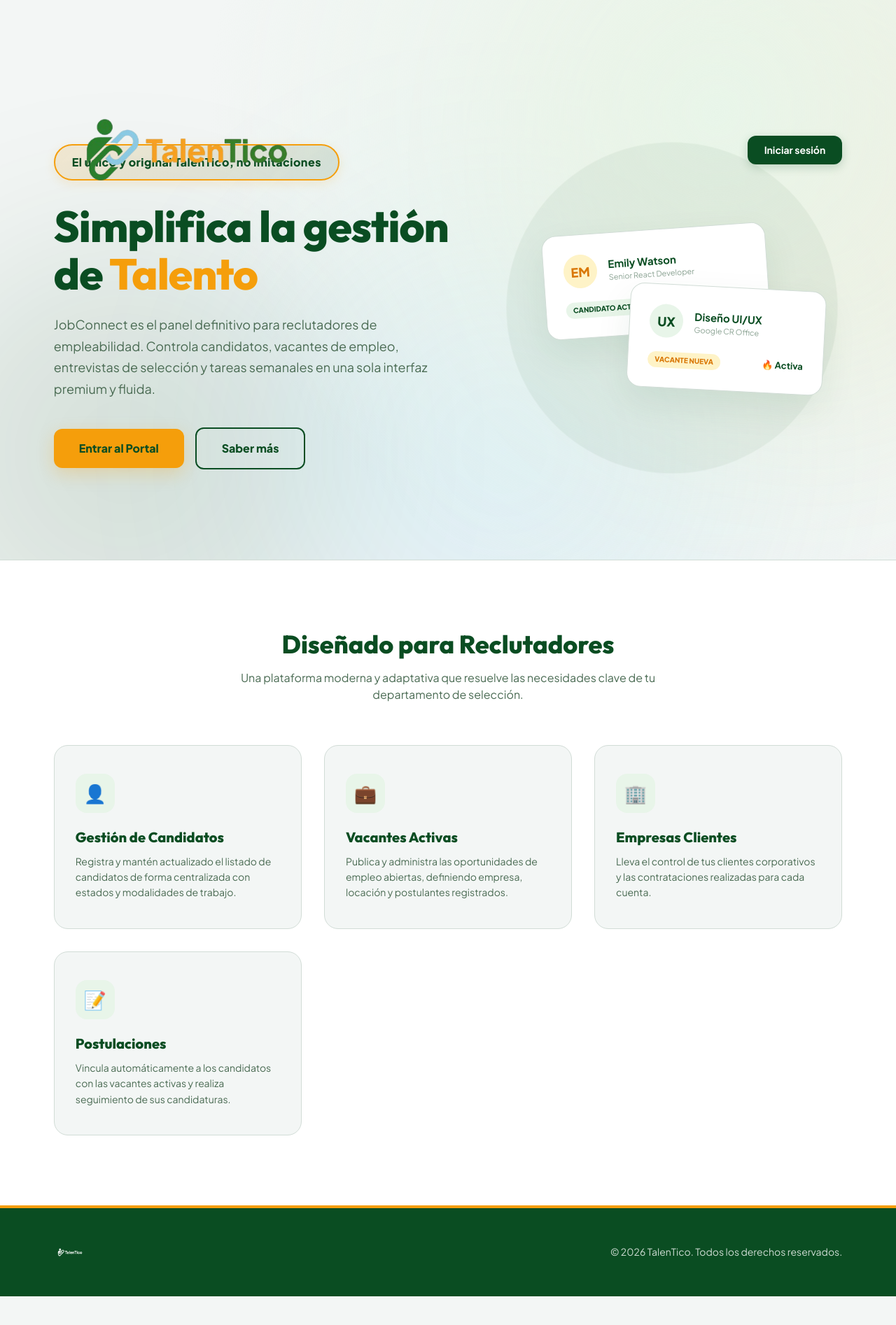
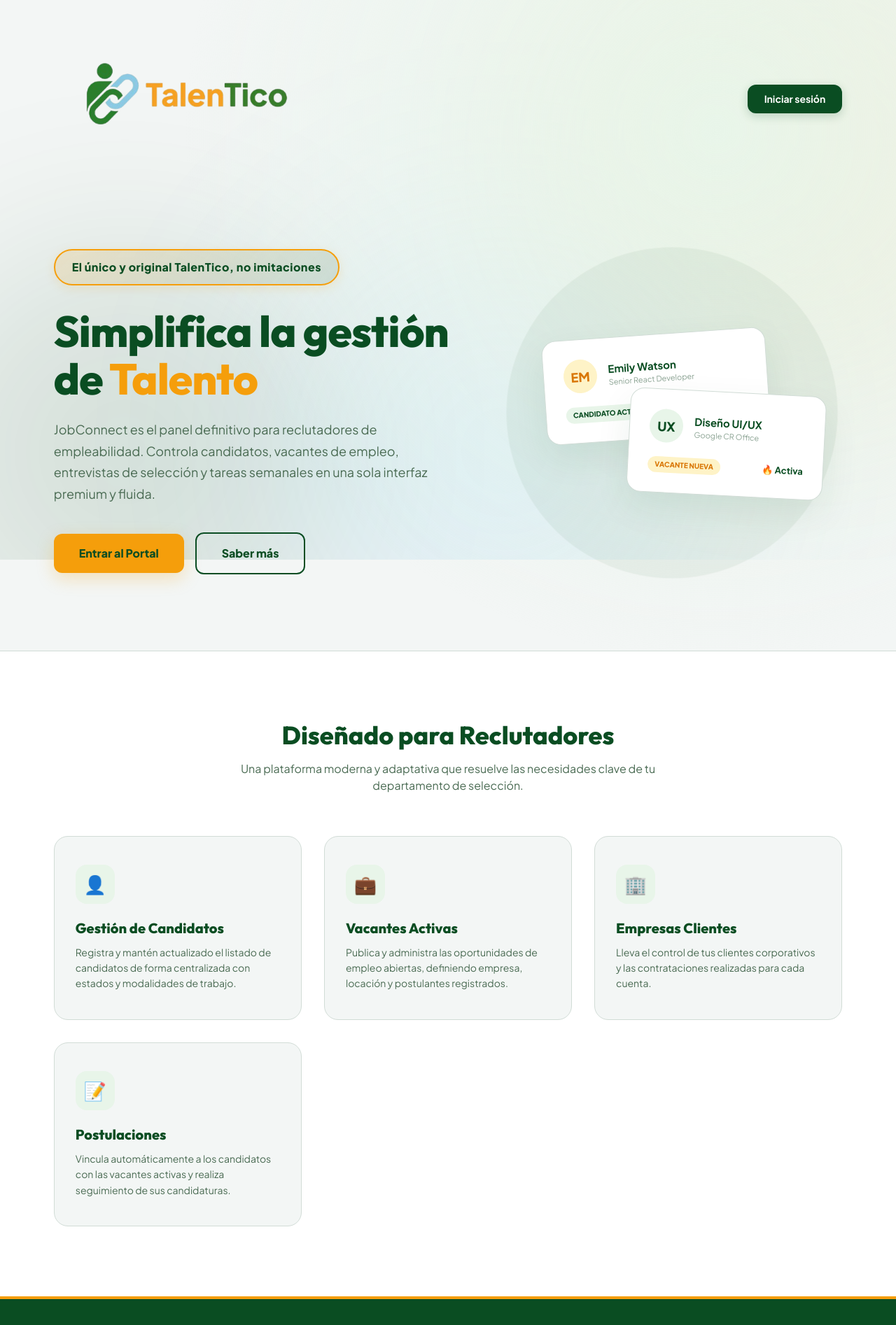
Before and after one commit to ulyssesquiros-FWD/TalenTico, a website built with Vite: page talentico/index.html in a window 1280 px wide. Shown: the top 1894 px of the page at 70% size. Before the commit the page ends 1853 px from the top, so only its background shows below. Built offline with nearby package versions, Linux system fonts and the light colour scheme.

Commit message:
style: corregir posicion del logo superior y agrandar logo inferior en index

```diff
--- a/talentico/index.html
+++ b/talentico/index.html
@@ -155,7 +155,7 @@
     /* Hero Section */
     .hero {
       position: relative;
-      padding: 180px 6% 100px;
+      padding: 350px 6% 100px;
       min-height: 100vh;
       display: flex;
       align-items: center;
@@ -495,7 +495,7 @@
   <!-- NAVBAR -->
   <header class="navbar">
     <div class="logo-container">
-      <img src="./logo-completo.png" alt="TalenTico Logo" style="height: 380px; object-fit: contain; position: relative; z-index: 5;" />
+      <img src="./logo-completo.png" alt="TalenTico Logo" style="height: 380px; object-fit: contain; position: relative; z-index: 5; margin-top: -80px; margin-bottom: -65px;" />
     </div>
     <a href="./pages/login.html" class="nav-btn">Iniciar sesión</a>
   </header>
@@ -586,8 +586,8 @@
 
   <!-- FOOTER -->
   <footer class="footer">
-    <div class="footer-logo">
-      <img src="./logo-completo.png" alt="TalenTico Logo" style="height: 46px; object-fit: contain; filter: brightness(0) invert(1);" />
+    <div class="footer-logo" style="width: 100%; display: flex; justify-content: center; margin-bottom: 20px;">
+      <img src="./logo-completo.png" alt="TalenTico Logo" style="height: 460px; object-fit: contain; filter: brightness(0) invert(1);" />
     </div>
     <p>&copy; 2026 TalenTico. Todos los derechos reservados.</p>
   </footer>
```
